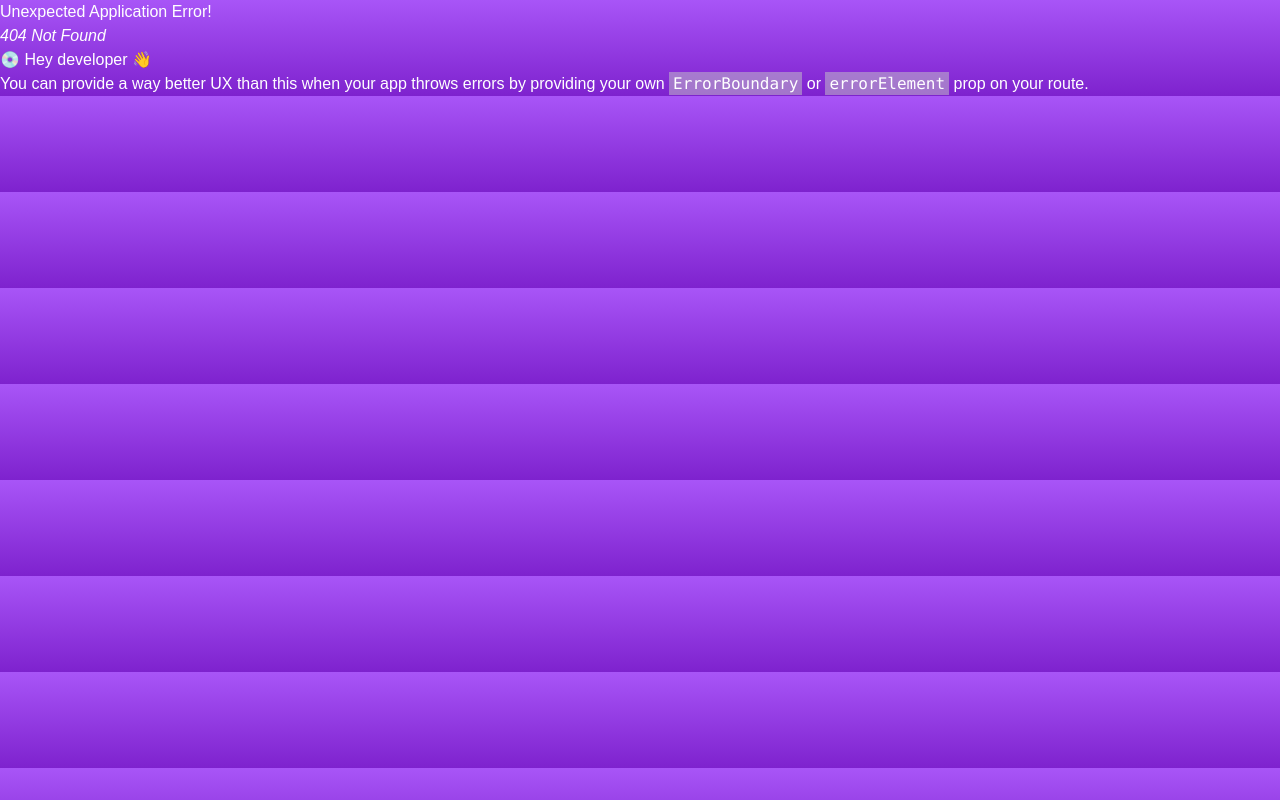
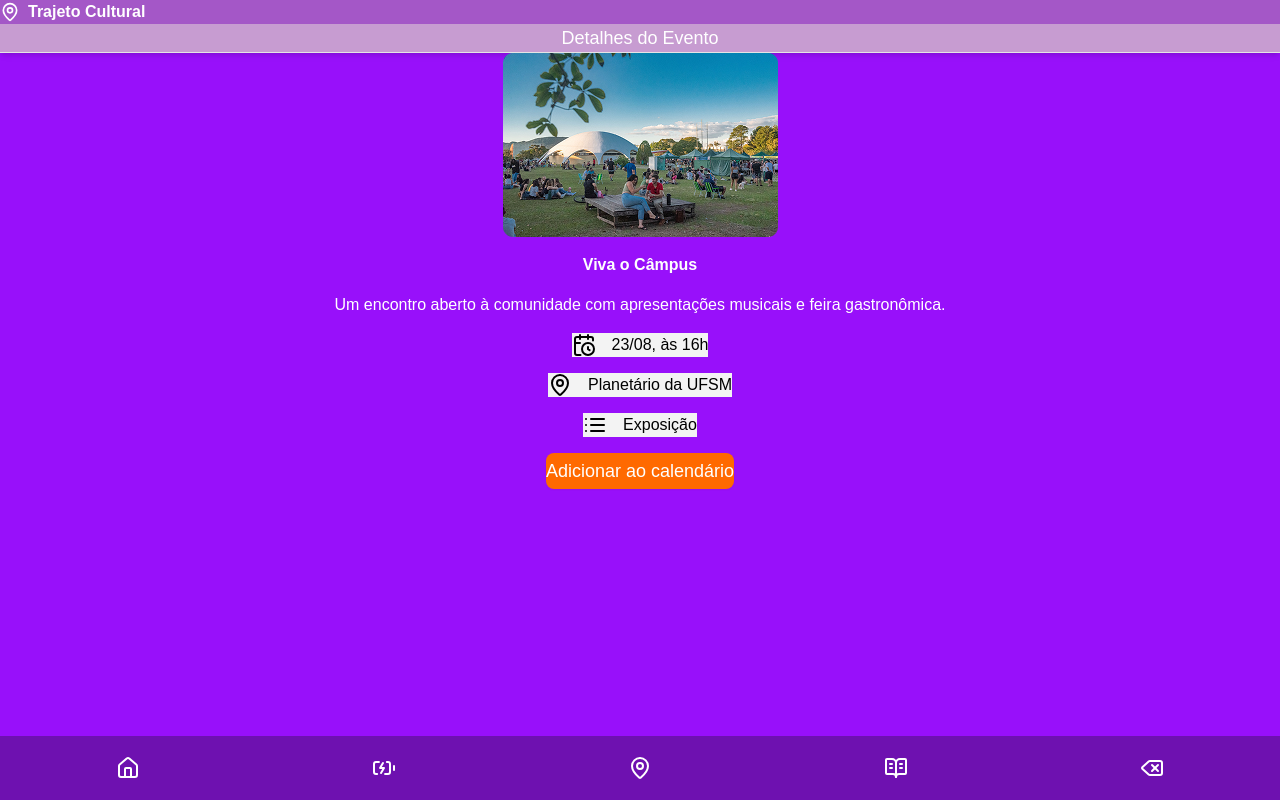
Before and after one commit to elc1074/trajeto-cultural-frontend, a React (Vite) app: page /eventos-details in a window 1280 px wide. Before the commit this address had no page. Built offline with nearby package versions, Linux system fonts and the light colour scheme.

Commit message:
✨ feat : add pages PontoArtistico and DetalhesEvento

```diff
--- a/src/App.jsx
+++ b/src/App.jsx
@@ -1,6 +1,8 @@
 import { BrowserRouter as Router, Routes, Route } from "react-router-dom";
 import Login from "./pages/Login";
 import Home from "./pages/Home";
+import PontoArtistico from "./pages/PontoArtistico";
+import EventosDetails from "./pages/EventosDetails";
 
 function App() {
   return (
@@ -11,6 +13,12 @@ function App() {
 
         {/* Tela principal */}
         <Route path="/home" element={<Home />} />
+
+        {/* Rota para página de ponto artístico*/}
+        <Route path="/ponto-artistico" element={<PontoArtistico />} />
+
+        {/* Rota para página de ponto artístico*/}
+        <Route path="/eventos-details" element={<EventosDetails />} />
       </Routes>
     </Router>
   );
--- /dev/null
+++ b/src/pages/EventosDetails.jsx
@@ -0,0 +1,46 @@
+import { Header } from "@/components/containers/Header";
+import { BottomNav } from "@/components/containers/BottomNav";
+import { Button } from "@/components/ui/button.jsx";
+
+import { CalendarClock, MapPin, List } from "lucide-react";
+
+import viva from "../assets/viva-campus.png";
+
+const EventosDetails = () => {
+  return (
+    <div className="h-screen flex flex-col bg-purple-600 relative">
+      {/* Header fixo */}
+      <Header section="Detalhes do Evento" />
+      {/*Conteúdo do Ponto Artístico*/}
+      <div className="flex justify-center items-center gap-4 flex-col">
+        {/*TODO: Mesma ideia de buscar os dados do eventos pelo ID recebendo
+        via URL neste componente*/}
+        <img src={viva} alt="viva-campus" />
+        <h2 className="text-white font-semibold">Viva o Câmpus</h2>
+        <p className="text-center px-4">
+          Um encontro aberto à comunidade com apresentações musicais e feira
+          gastronômica.
+        </p>
+        <div className="flex gap-4 bg-[#f3f3f3] text-black p-4">
+          <CalendarClock />
+          <span>23/08, às 16h</span>
+        </div>
+        <div className="flex gap-4 bg-[#f3f3f3] text-black p-4">
+          <MapPin />
+          <span>Planetário da UFSM</span>
+        </div>
+        <div className="flex gap-4 bg-[#f3f3f3] text-black p-4">
+          <List />
+          <span>Exposição</span>
+        </div>
+        <Button className="bg-orange-500 text-white py-3 rounded-md hover:bg-orange-600 text-lg">
+          Adicionar ao calendário
+        </Button>
+      </div>
+      {/* BottomNav fixo */}
+      <BottomNav />
+    </div>
+  );
+};
+
+export default EventosDetails;
--- /dev/null
+++ b/src/pages/PontoArtistico.jsx
@@ -0,0 +1,40 @@
+import { Header } from "@/components/containers/Header";
+import { BottomNav } from "@/components/containers/BottomNav";
+import { Button } from "@/components/ui/button.jsx";
+
+import planetario from "../assets/planetario.png"
+
+const PontoArtistico = () => {
+  return (
+    <div className="h-screen flex flex-col bg-purple-600 relative">
+      {/* Header fixo */}
+      <Header section="Ponto Artístico" />
+      {/*Conteúdo do Ponto Artístico*/}
+      <div className="flex justify-center items-center gap-4 flex-col">
+        {/*TODO: Dados a seguir devem ser puxados do DB
+            1º ideia :
+              Na página Home, ao clicar em um ponto artístico, o ID desse ponto
+              é enviado pela URL. Então este componente correspondente recebe esse
+              ID como parâmetro e, a partir dele, renderiza dinamicamente as
+              informações relacionadas ao ponto selecionado, como imagem, título
+              e descrição. Assim, cada ponto artístico exibe seu conteúdo
+              específico de forma personalizada.
+        */}
+        <img src={planetario} alt="planetario" />
+        <h2 className="text-white font-semibold">Planetario</h2>
+        <p className="text-justify px-4">
+          O Planetário é o local idealizado para que se possa reproduzir o céu
+          visando à educação complementar, o enriquecimento da cultura
+          científica e intelectual de seus visitantes. A educação através de um
+          planetário desenvolve a consciência visual, facilitando o entendimento
+          da Astronomia.
+        </p>
+        <Button className="bg-orange-500 text-white py-3 rounded-md hover:bg-orange-600 text-lg">Adicionar ao trajeto</Button>
+      </div>
+      {/* BottomNav fixo */}
+      <BottomNav />
+    </div>
+  );
+};
+
+export default PontoArtistico;
```
Also changed, not shown: src/main.jsx (+10 -0 lines), src/assets/planetario.png (added), src/assets/viva-campus.png (added).
